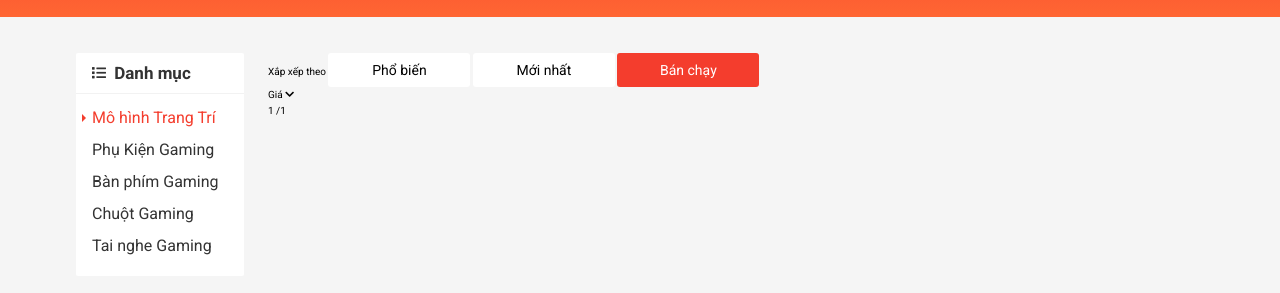
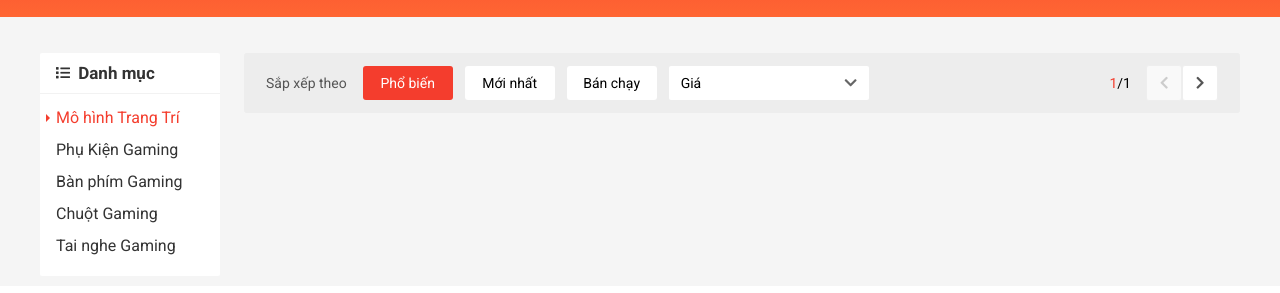
Before and after one commit to ZiZiLI-Bot/Practice, a plain HTML site: page index.html in a window 1280 px wide. Shown: the part 103-396 px from the top of the page. Drawn offline with nearby package versions, Linux system fonts and the light colour scheme.

Commit message:
Complete home filter

```diff
--- a/assets/css/base.css
+++ b/assets/css/base.css
@@ -116,6 +116,19 @@ html {
     animation: growth linear 0.1s;
 }
 
+/* Selection */
+.select-input {
+    height: 34px;
+    padding: 0 12px;
+    background-color: var(--white-color);
+    display: flex;
+    border-radius: 2px;
+    align-items: center;
+    min-width: 200px;
+    justify-content: space-between;
+    position: relative;
+}
+
 /* Animation */
 @keyframes fadeIn {
     from {
--- a/assets/css/main.css
+++ b/assets/css/main.css
@@ -626,6 +626,7 @@
     background-color: var(--white-color);
     width: 400px;
     border-radius: 3px;
+    z-index: 1;
     box-shadow: 1px 1px 5px rgb(151, 151, 151);
     /* display: flex; */
     display: none;
@@ -748,7 +749,7 @@
 }
 
 .app__content {
-    padding: 36px;
+    padding-top: 36px;
 }
 
 .category {
@@ -808,3 +809,118 @@
 }
 
 /* Home sort + filter */
+
+.home-filter {
+    display: flex;
+    background-color: #EDEDED;
+    align-items: center;
+    border-radius: 3px;
+    padding: 12px 22px;
+}
+
+.home-filter__titter {
+    font-size: 1.4rem;
+    margin-right: 16px;
+    color:#555;
+}
+
+.home-filter__btn {
+    min-width: 90px !important;
+    margin-right: 12px;
+}
+
+.select-price__text {
+    font-size: 1.4rem;
+}
+
+.select-price--icon {
+    color: rgba(0, 0, 0, 0.6);
+    font-size: 1.4rem;
+}
+
+.home-filter__paginate {
+    margin-left: auto;
+    font-size: 1.4rem;
+    margin-right: 15px;
+}
+
+.home-filter__page-num {
+    color: var(--primary-color);
+}
+
+.home-filter__page-control {
+    display: flex;
+    width: 36px;
+    height: 36px;
+    border-radius: 3px;
+    overflow: hidden;
+}
+.home-filter__page-btn {
+    flex: 1;
+    background-color: var(--white-color);
+    display: flex;
+    text-decoration: none;
+}
+
+.home-filter__page-control--disabled {
+    background-color: #f9f9f9;
+    cursor: default;
+}
+
+.home-filter__page-control--disabled .home-filter__page-btn--icon {
+    color: #ccc;
+}
+
+
+.home-filter__page-btn:first-child {
+    border: 1px solid #eee;
+    border-radius: 3px;
+}
+
+.select-price__list {
+    position: absolute;
+    top: calc(100% - 6px);
+    background-color: var(--white-color);
+    right: 0;
+    min-width: 200px;
+    border-radius: 3px;
+    box-shadow: 1px 1px 1px rgba(0, 0, 0, 0.05);
+    padding-left: 15px;
+    animation: fadeIn linear 0.2s;
+    display: none;
+}
+
+.select-price__item {
+    display: flex;
+    height: 35px;
+    padding: 6px 0 0 0;
+    align-items: center;
+    list-style: none;
+    font-size: 1.4rem;
+    cursor: pointer;
+}
+
+.home-filter__page-btn--icon {
+    margin: auto;
+    font-size: 1.4rem;
+    color: #555555;
+}
+
+.select-price__item:hover {
+    color: var(--primary-color);
+}
+
+.select-input--hover:hover .select-price__list {
+    display: block;
+}
+
+.select-input--hover::after {
+    height: 15px;
+    width: 100%;
+    position: absolute;
+    right: 0;
+    top: 27px;
+    background-color: transparent;
+    content: "";
+    display: block;
+}
--- a/index.html
+++ b/index.html
@@ -272,20 +272,30 @@
                     </div>
                     <div class="grid__column-10">
                         <div class="home-filter">
-                            <span class="home-filter__titter">Xắp xếp theo</span>
-                            <button class="btn ">Phổ biến</button>
-                            <button class="btn ">Mới nhất</button>
-                            <button class="btn btn--primary">Bán chạy</button>
-                            <div class="select-price">
+                            <span class="home-filter__titter">Sắp xếp theo</span>
+                            <button class="home-filter__btn btn btn--primary">Phổ biến</button>
+                            <button class="home-filter__btn btn">Mới nhất</button>
+                            <button class="home-filter__btn btn">Bán chạy</button>
+                            <div class="select-input select-input--hover">
                                 <spam class="select-price__text">Giá</spam>
-                                <i class="fas fa-chevron-down"></i>
+                                <i class="select-price--icon fas fa-chevron-down"></i>
+                                <ul class="select-price__list">
+                                    <li class="select-price__item">Giá: Từ thấp đến cao</li>
+                                    <li class="select-price__item">Giá: Cao thấp đến thấp</li>
+                                </ul>
                             </div>
                             <div class="home-filter__paginate">
-                                <spam class="home-filter__page-num">1</spam>
-                                /1
+                                <spam class="home-filter__page-num">1</spam>/1
                             </div>
                             <div class="home-filter__page-control">
-                                <a href="" class="home-filter__page-btn"></a>
+                                <a href="" class="home-filter__page-btn home-filter__page-control--disabled">
+                                    <i class="home-filter__page-btn--icon fas fa-chevron-left"></i>
+                                </a>
+                            </div>
+                            <div class="home-filter__page-control">
+                                <a href="" class="home-filter__page-btn">
+                                    <i class="home-filter__page-btn--icon fas fa-chevron-right"></i>
+                                </a>
                             </div>
                         </div>
                     </div>
```
